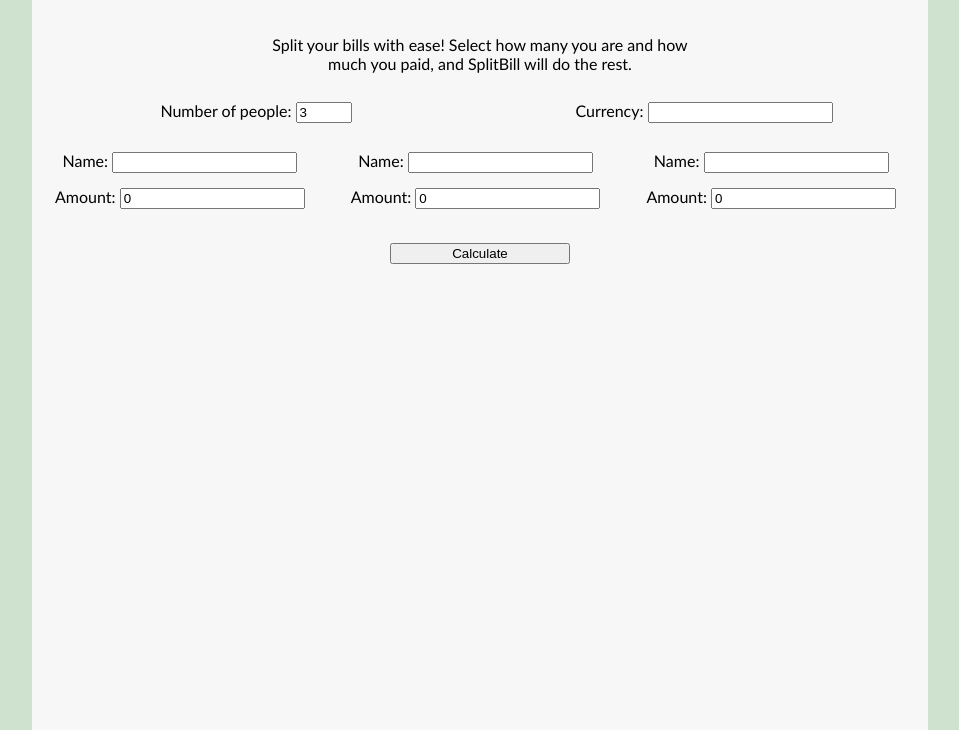
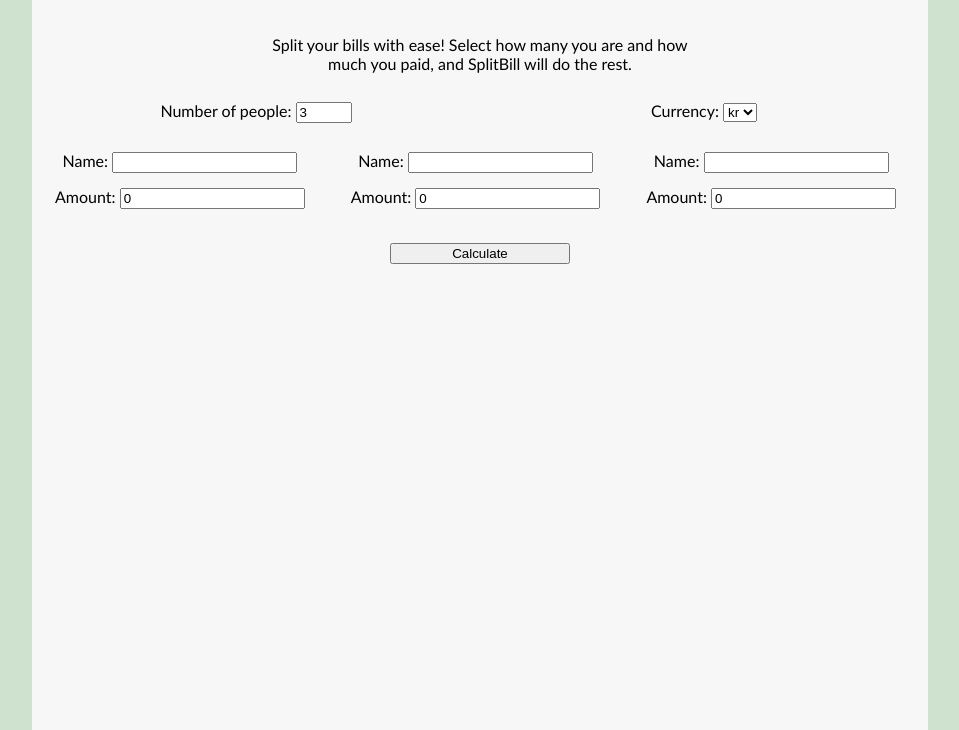
Before and after one commit to Sayaja/SplitBill, a plain HTML site: page index.html in a window 1280 px wide. Shown: the part 70-800 px from the top of the page, without its empty margins (160-1119 px from the left). Drawn offline with Linux system fonts and the light colour scheme.

Commit message:
Currency

```diff
--- a/index.html
+++ b/index.html
@@ -21,7 +21,14 @@
         <p>Number of people: <input type="number" min="2" max="10" value="3" oninput="toggleForms()"></p>
       </form>
       <form id="currency" class="form">
-        <p>Currency: <input type="list"></p>
+        <p>Currency:
+          <select>
+            <option value="kr">kr</option>
+            <option value="$">$</option>
+            <option value="€">€</option>
+            <option value="£">£</option>
+          </select>
+        </p>
       </form>
       <form id="form1" class="form">
         <p>Name: <input type="name"></p>
--- a/script.js
+++ b/script.js
@@ -1,6 +1,3 @@
-// var currencies = ["kr", "£", "$"];
-// $('input[type=list]').w2field('list', { items: currencies });
-
 class Person { // Holds name and balance for each person
   constructor(name, balance, color) {
     this.name = name;
@@ -16,7 +13,8 @@
     }
     this.balance += temp;
     personB.balance -= temp;
-    return "<span style='background-color: " + this.color + "'>" + this.name + "</span> owes <span style='background-color: "+ personB.color + "'>" + personB.name + "</span> " + String(temp) + "<br>";
+    var currency = document.getElementById("currency").elements[0].value;
+    return "<span style='background-color: " + this.color + "'>" + this.name + "</span> owes <span style='background-color: "+ personB.color + "'>" + personB.name + "</span> " + String(temp) + currency + "<br>";
   }
 }
 
--- a/style.css
+++ b/style.css
@@ -54,6 +54,11 @@
 	margin-bottom: 14px;
 }
 
+select {
+	margin-top: 1px;
+	margin-bottom: 1px;
+}
+
 h1 {
 	margin-top: 0;
 	font-size: 350%;
```
